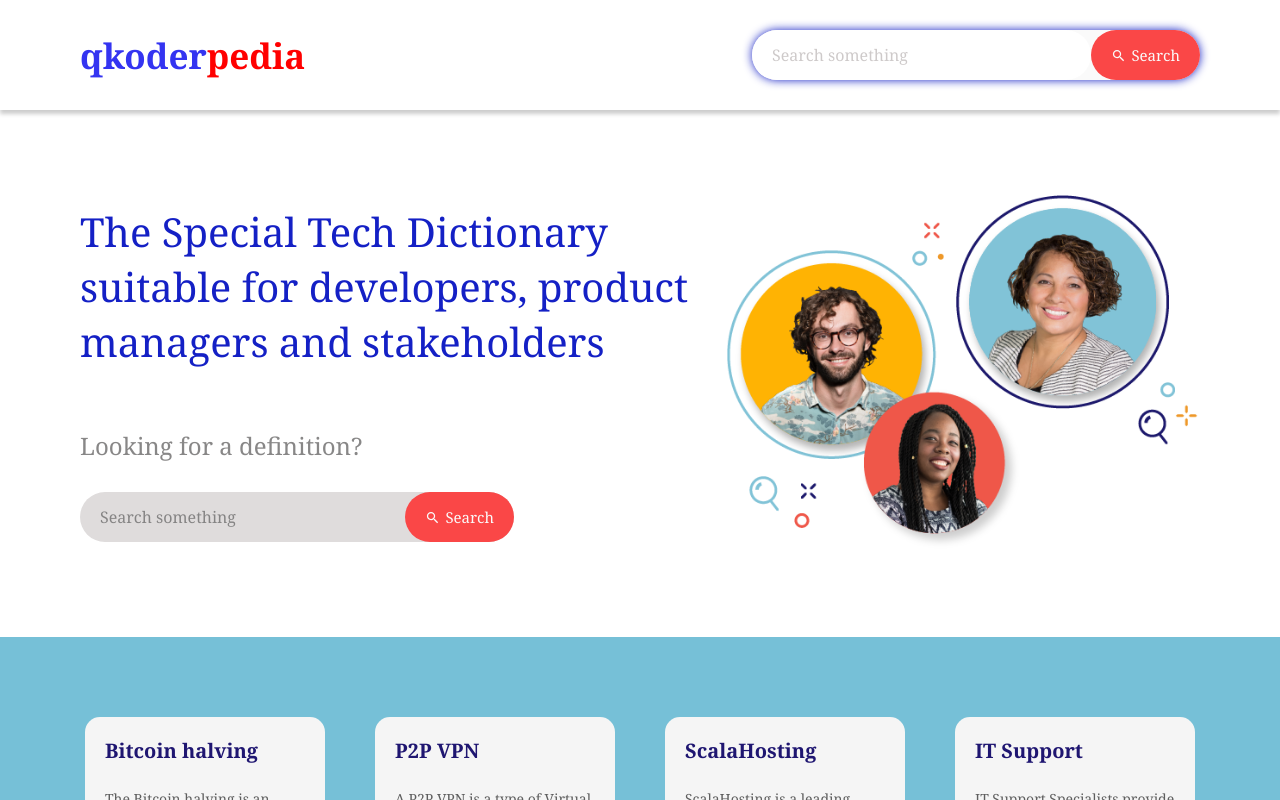
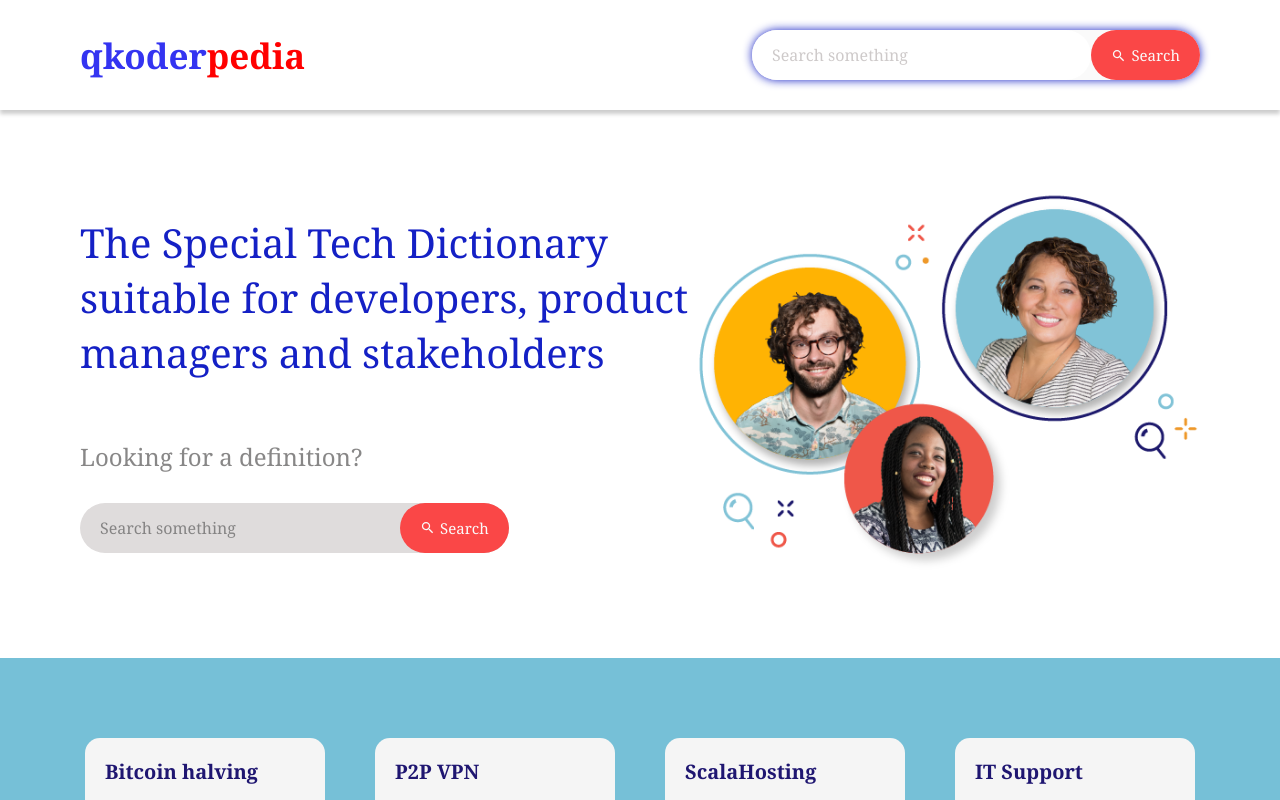
Before and after one commit to Perpy-del/queen-koders-react, a React (Vite) app: page / in a window 1280 px wide. Shown: the top 800 px of the page. Built offline with nearby package versions, Linux system fonts and the light colour scheme.

Commit message:
complete with responsiveness

```diff
--- a/src/components/Card/cardStyles.css
+++ b/src/components/Card/cardStyles.css
@@ -1,8 +1,8 @@
+@media (min-width: 320px) {
   .card-container {
-    padding: 80px;
+    padding: 80px 20px;
     background-color: #76c0d7;
     display: flex;
-    flex-direction: row;
     flex-wrap: wrap;
     gap: 50px;
     justify-content: center;
@@ -10,7 +10,7 @@
 
   .card-content {
     background-color: #f5f5f5;
-    width: 240px;
+    width: 500px;
     height: 250px;
     border-radius: 15px;
     padding: 20px;
@@ -18,7 +18,7 @@
   }
 
   .card-content h1 {
-    color: #1F1671;
+    color: #1f1671;
     font-size: 20px;
     padding-bottom: 25px;
   }
@@ -31,7 +31,7 @@
   .card-author {
     padding: 15px 0;
     text-transform: uppercase;
-    color: #1F1671;
+    color: #1f1671;
     font-size: 12px;
   }
 
@@ -42,7 +42,7 @@
     width: 82%;
     padding: 10px;
     color: white;
-    background-color: #FFB000;
+    background-color: #ffb000;
     outline: none;
     border: none;
     border-radius: 6px;
@@ -52,5 +52,66 @@
   }
 
   .card-content button:hover {
-    background-color: #1F1671;
+    background-color: #1f1671;
   }
+}
+
+@media (min-width: 425px) {
+  .card-container {
+    padding: 50px;
+  }
+}
+
+@media (min-width: 768px) {
+  .card-container {
+    padding: 80px 50px;
+  }
+
+  .card-content {
+    width: 300px;
+  }
+}
+@media (min-width: 1024px) {
+  .card-container {
+    padding: 80px;
+  }
+
+  .card-content {
+    width: 240px;
+  }
+}
+
+@media (min-width: 1440px) {
+  .card-content {
+    width: 280px;
+  }
+}
+
+@media (min-width: 2560px) {
+    .card-container {
+        padding: 100px 250px;
+    }
+
+    .card-content {
+        width: 300px;
+        height: 340px;
+      }
+
+      .card-content h1 {
+        font-size: 28px;
+      }
+
+      .card-meaning {
+        font-size: 20px;
+      }
+
+      .card-author {
+        font-size: 18px;
+      }
+
+      .card-content button {
+        padding: 15px;
+        font-size: 20px;
+        font-weight: 600;
+      }
+}
--- a/src/components/Header/headerStyles.css
+++ b/src/components/Header/headerStyles.css
@@ -17,21 +17,42 @@
   }
 }
 
+@media (min-width: 425px) {
+    .header {
+        display: block;
+        text-align: center;
+    }
+
+    .header h1 {
+        font-size: 32px;
+    }
+}
+
 @media (min-width: 768px) {
   .header {
     display: flex;
     align-items: center;
     justify-content: space-between;
-    padding: 30px 80px;
-    box-shadow: 0 4px 4px rgba(0, 0, 0, 0.2);
+    padding: 30px 50px;
   }
 
   .header h1 {
-    color: rgb(52, 52, 241);
     font-size: 35px;
   }
+}
 
-  .pedia {
-    color: red;
+@media (min-width: 1024px) {
+  .header {
+    padding: 30px 80px;
   }
 }
+
+@media (min-width: 2560px) {
+    .header {
+        padding: 50px 250px;
+    }
+
+    .header h1 {
+        font-size: 50px;
+    }
+}
--- a/src/components/Hero/heroStyles.css
+++ b/src/components/Hero/heroStyles.css
@@ -3,12 +3,12 @@
     padding: 50px 20px;
     display: flex;
     flex-direction: column;
-    gap: 20px;
+    gap: 50px;
     text-align: center;
   }
 
   .hero-search {
-    width: 70%;
+    width: 100%;
     background-color: #dfdcdc;
     display: flex;
     justify-content: space-between;
@@ -35,11 +35,11 @@
   .left-side {
     display: flex;
     flex-direction: column;
-    gap: 30px;
+    gap: 10px;
   }
 
   .left-side h1 {
-    font-size: 40px;
+    font-size: 25px;
     font-weight: 500;
     padding-bottom: 30px;
     color: #0815c2f3;
@@ -47,14 +47,24 @@
 
   .left-side h3 {
     font-weight: 400;
-    font-size: 24px;
+    font-size: 18px;
     color: #888787;
+  }
+
+  .right-side img {
+    width: 100%;
+  }
+}
+
+@media (min-width: 425px) {
+  .hero-section {
+    padding: 50px;
   }
 }
 
 @media (min-width: 768px) {
   .hero-section {
-    padding: 80px;
+    padding: 50px;
     display: flex;
     flex-direction: row;
     justify-content: space-between;
@@ -64,46 +74,73 @@
   }
 
   .hero-search {
-    width: 70%;
-    background-color: #dfdcdc;
-    display: flex;
-    justify-content: space-between;
-    height: 50px;
-    border-radius: 50px;
-  }
-
-  .hero-search input {
-    appearance: none;
-    font-family: Georgia, 'Times New Roman', Times, serif;
-    outline: none;
-    border: none;
-    font-size: 16px;
-    padding: 5px 20px;
-    width: 80%;
-    border-radius: 50px 0 0 50px;
-    background-color: transparent;
-  }
-
-  .hero-search input::placeholder {
-    color: #858484;
+    width: 100%;
   }
 
   .left-side {
-    display: flex;
-    flex-direction: column;
     gap: 30px;
+    width: 90%;
+  }
+
+  .left-side h1 {
+    font-size: 27px;
+    padding-bottom: 10px;
+  }
+
+  .left-side h3 {
+    font-size: 24px;
+  }
+
+}
+
+@media (min-width: 1024px) {
+  .hero-section {
+    padding: 80px;
+    gap: 0px;
+  }
+
+  .hero-search {
+    width: 70%;
+  }
+
+  .left-side {
+    width: 60%;
   }
 
   .left-side h1 {
     font-size: 40px;
-    font-weight: 500;
     padding-bottom: 30px;
-    color: #0815c2f3;
-  }
-
-  .left-side h3 {
-    font-weight: 400;
-    font-size: 24px;
-    color: #888787;
   }
 }
+
+@media (min-width: 1440px) {
+    .left-side h1 {
+        width: 90%;
+    }
+}
+
+@media (min-width: 2560px) {
+    .hero-section {
+        padding: 80px 250px;
+    }
+
+    .left-side h1 {
+        font-size: 70px;
+    }
+
+    .left-side h3 {
+        font-size: 25px;
+    }
+
+    .right-side img {
+        width: 700px;
+    }
+
+    .hero-search {
+        height: 70px;
+    }
+
+    .hero-search input::placeholder {
+        font-size: 24px;
+    }
+}
--- a/src/components/Search/searchStyle.css
+++ b/src/components/Search/searchStyle.css
@@ -1,12 +1,25 @@
 @media (min-width: 320px) {
-    .search {
-        display: none;
-    }
+  .search {
+    display: none;
+  }
+
+  .search-btn {
+    display: flex;
+    align-items: center;
+    gap: 5px;
+    font-size: 15px;
+    font-family: Georgia, 'Times New Roman', Times, serif;
+    background-color: #fa4747;
+    border-radius: 50px;
+    padding: 0 20px;
+    cursor: pointer;
+    color: #fafafa;
+  }
 }
 
 @media (min-width: 768px) {
   .search {
-    width: 40%;
+    width: 50%;
     background-color: #fafafa;
     display: flex;
     justify-content: space-between;
@@ -30,20 +43,27 @@
     color: #cecaca;
   }
 
-  .search-btn {
-    display: flex;
-    align-items: center;
-    gap: 5px;
-    font-size: 15px;
-    font-family: Georgia, 'Times New Roman', Times, serif;
-    background-color: #fa4747;
-    border-radius: 50px;
-    padding: 0 20px;
-    cursor: pointer;
-    color: #fafafa;
-  }
-
   .search-btn:hover {
     background-color: #f05d5d;
   }
 }
+
+@media (min-width: 1024px) {
+  .search {
+    width: 40%;
+  }
+}
+
+@media (min-width: 2560px) {
+    .search {
+    height: 70px;
+  }
+
+  .search input::placeholder {
+    font-size: 30px;
+  }
+
+  .search-btn {
+    font-size: 24px;
+  }
+}
```
Lines whose indentation alone changed are shown as unchanged.
